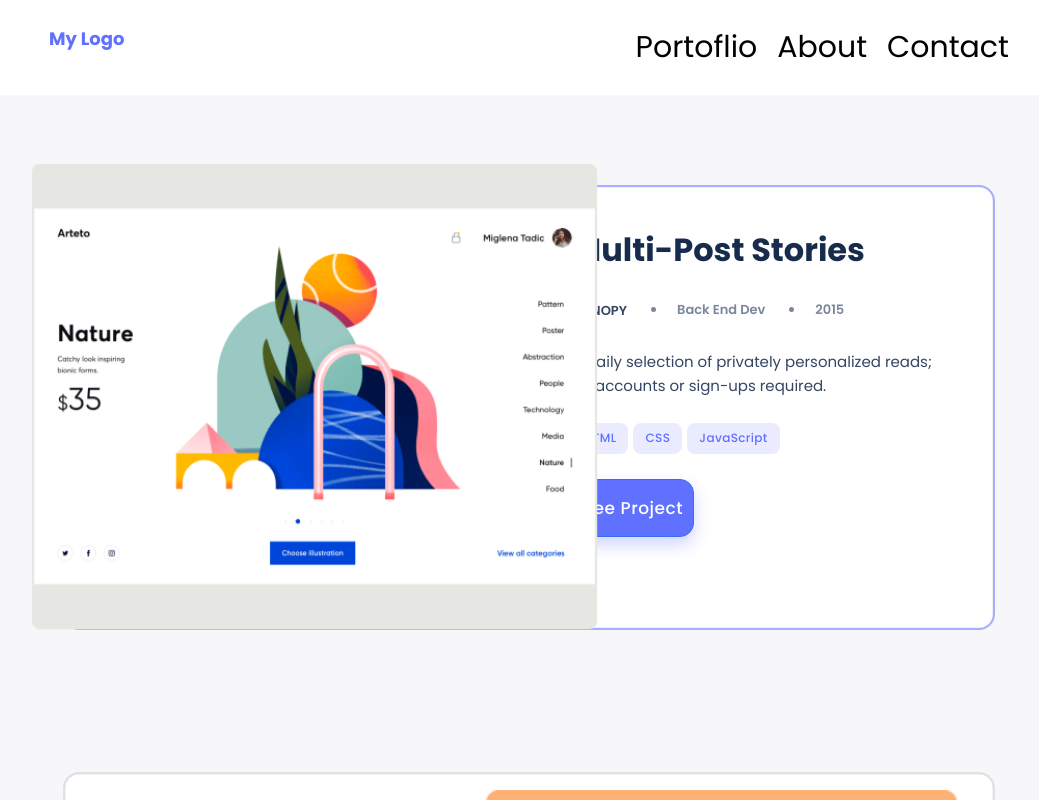
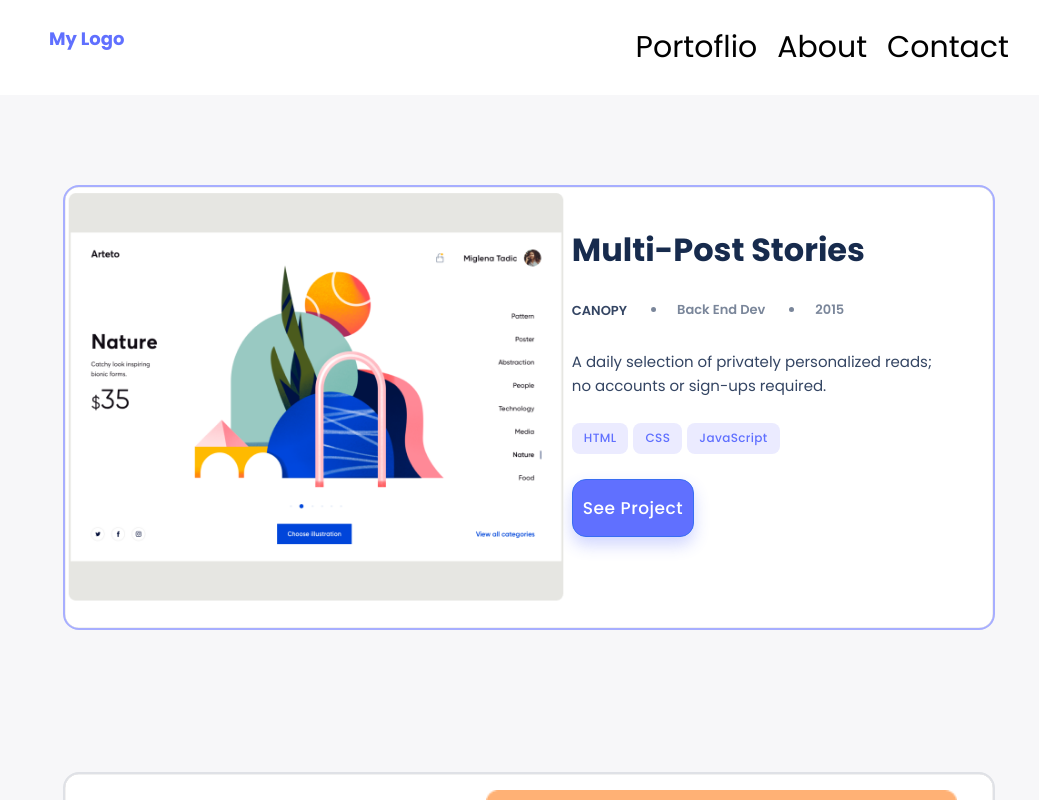
Before and after one commit to Kumilachew-g/Kumilachew-g.github.io, a website: page index.html in a window 1280 px wide. In both pictures the pointer is over the element 437 px from the left and 1256 px from the top of the page. Shown: the part 856-1656 px from the top of the page, without its empty margins (111-1150 px from the left). Drawn offline with Linux system fonts and the light colour scheme.

Commit message:
Update style.css
Add z-index in nav and make a 1.05 card scale

```diff
--- a/css/style.css
+++ b/css/style.css
@@ -37,6 +37,7 @@ nav {
   position: fixed;
   top: 0;
   width: calc(100% - 60px);
+  z-index: 3;
 }
 
 .logo {
@@ -146,7 +147,7 @@ a {
 /* image animation */
 
 .shot-img:hover {
-  transform: scale(1.2);
+  transform: scale(1.05);
   z-index: 2;
 }
 
```
